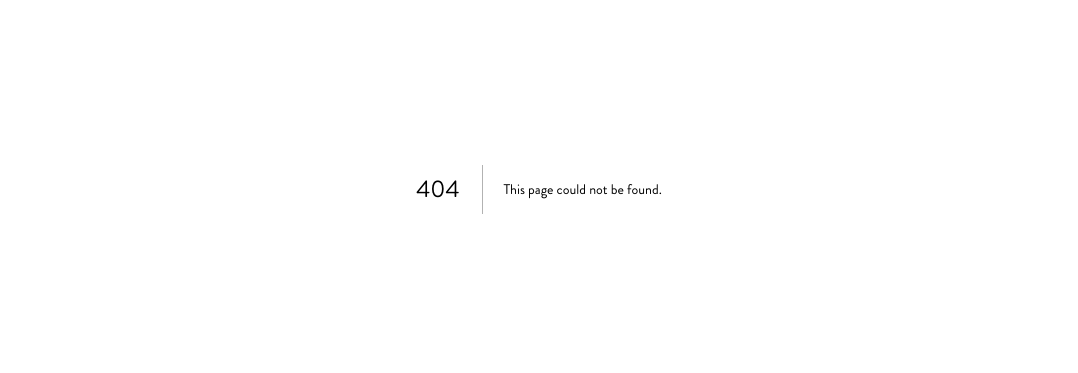
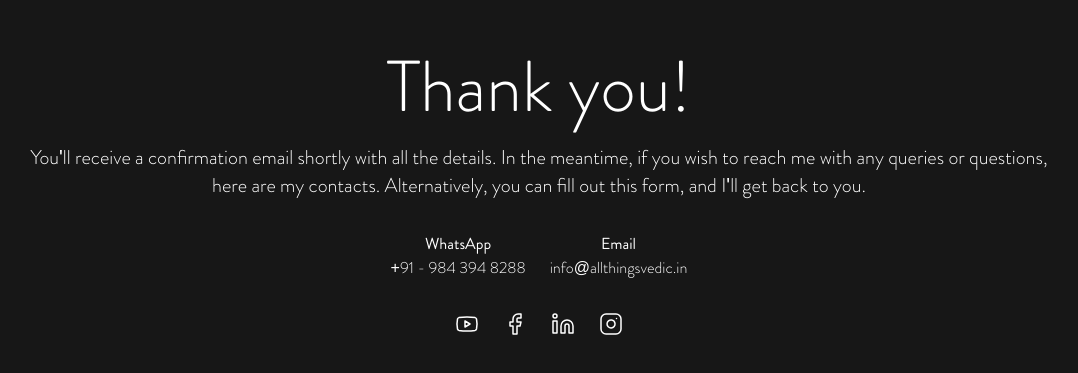
Before and after one commit to AdopsMarketing/All-Things-Vedic, a Next.js app: page /thankyou in a window 1280 px wide. Before the commit this address had no page. Shown: the part 211-584 px from the top of the page, without its empty margins (101-1179 px from the left). Built offline with nearby package versions, Linux system fonts and the light colour scheme.

Commit message:
add UTMs

```diff
--- a/app/globals.css
+++ b/app/globals.css
@@ -49,7 +49,8 @@ h2,
 h3,
 h4,
 h5,
-h6 {
+h6,
+p {
   font-family: "Brandon Grotesque", sans-serif;
   font-weight: 300;
 }
@@ -76,3 +77,8 @@ option:disabled {
   color: #999;
   background-color: #f5f5f5;
 }
+
+a,
+button {
+  cursor: pointer;
+}
--- a/app/page.tsx
+++ b/app/page.tsx
@@ -14,6 +14,8 @@ import Logo from "@/app/Assets/logo.png";
 import { useState } from "react";
 import axios from "axios";
 import Image from "next/image";
+import { useSearchParams, redirect } from 'next/navigation';
+
 
 export default function Home() {
   const Hero = () => {
@@ -23,8 +25,18 @@ export default function Home() {
     const [intention, setIntention] = useState("");
     const [contribute, setContribute] = useState("");
 
-    const ghlApiKey = 'eyJhbGciOiJIUzI1NiIsInR5cCI6IkpXVCJ9.eyJsb2NhdGlvbl9pZCI6InRkNjg2WVNkS0FsVGd6RTFhZEx2IiwidmVyc2lvbiI6MSwiaWF0IjoxNzUyMDY1NzYwNjcwLCJzdWIiOiJHYVh2OWduMmtZZWFrVTJQSjJUUCJ9.wQNI6knz2gBIw62AM1oyzBvWPZQWSicx4HzfROYRQ7A';
-    const locationId = 'td686YSdKAlTgzE1adLv';
+
+    const searchParams = useSearchParams();
+    const utmSource = searchParams.get('utm_source');
+    const utmMedium = searchParams.get('utm_medium');
+    const utmCampaign = searchParams.get('utm_campaign');
+    const utmContent = searchParams.get('utm_content');
+    const utmTerm = searchParams.get('utm_term');
+    const formName = "Intermediate Vedic Astrology"
+
+
+    const ghlApiKey = process.env.NEXT_PUBLIC_GHL_API_KEY;
+    const locationId = process.env.NEXT_PUBLIC_LOCATION_ID;
 
     const handleSubmit = async (e: React.FormEvent<HTMLFormElement>) => {
       e.preventDefault();
@@ -33,9 +45,16 @@ export default function Home() {
         firstName,
         phone,
         email,
+        locationId,
         customField: [
           { id: "fiOzpg6xUl7yyzg4lElv", value: contribute },
           { id: "iKM5QdSljhjiK9KoZZjW", value: intention },
+          { id: "UyiGeJrMqGO0PYYGnNYv", value: formName },
+          { id: "CJhE66CUrGN8gJnvQBXz", value: utmCampaign },
+          { id: "5Bh4fW9zm6lS9We56bnz", value: utmSource },
+          { id: "qMytAIk17N8kjcQzzXUs", value: utmTerm },
+          { id: "OyBLd3HqI5M7nl87cnNN", value: utmMedium },
+          { id: "w7DjJU9HZ5ambtmcGAKi", value: utmContent },
         ]
       };
 
@@ -50,6 +69,12 @@ export default function Home() {
             }
           }
         );
+
+        console.log('Form submitted successfully:', response);
+
+        if (response.status === 200) {
+          window.location.href = "/thankyou";
+        }
         setFirstName("");
         setPhone("");
         setEmail("");
@@ -134,8 +159,10 @@ export default function Home() {
                     value={phone}
                     onChange={(e) => setPhone(e.target.value)}
                     required
+                    maxLength={13}
                   />
                 </label>
+
 
                 <label htmlFor="email" className="flex flex-col gap-1">
                   Email
@@ -183,7 +210,7 @@ export default function Home() {
                 </label>
                 <button
                   type="submit"
-                  className="mt-6 bg-white/70  text-cosmic-deep hover:bg-cosmic-sunset text-lg px-6 py-3 rounded-lg shadow-lg transition-colors duration-300 focus:outline-none focus:ring-2 focus:ring-cosmic-gold/50 focus:ring-offset-2"
+                  className="mt-5 bg-white/70  text-cosmic-deep hover:bg-cosmic-sunset text-lg px-6 py-3 rounded-lg shadow-lg transition-colors duration-300 focus:outline-none focus:ring-2 focus:ring-cosmic-gold/50 focus:ring-offset-2"
                 >Submit</button>
               </form>
             </Card>
@@ -208,7 +235,7 @@ export default function Home() {
 
           <div className="prose prose-lg max-w-none text-center">
             <p className="text-xl text-foreground mb-8 leading-relaxed">
-              Vedic astrology, or <span className="font-semibold text-cosmic-royal">Jyotish Shastra</span>,
+              Vedic astrology, or <span className="font-normal text-cosmic-royal">Jyotish Shastra</span>,
               is one of the oldest and most profound systems of cosmic wisdom. Unlike Western astrology,
               which focuses on personality, Vedic astrology reveals the deeper karmic patterns shaping
               your life — past, present, and future.
@@ -323,7 +350,7 @@ export default function Home() {
           </div>
 
           <div className="text-center">
-            <p className="text-xl font-semibold text-cosmic-royal bg-cosmic-lavender/50 inline-block px-8 py-4 rounded-full">
+            <p className="text-xl font-normal text-cosmic-royal bg-cosmic-lavender/50 inline-block px-8 py-4 rounded-full">
               This is for anyone ready to walk the path, not just learn the theory.
             </p>
           </div>
@@ -356,14 +383,14 @@ export default function Home() {
             <div className="space-y-6">
               <p className="text-lg text-foreground leading-relaxed">
                 I am <span className="font-bold text-cosmic-royal">Vikram Devatha</span>, a Vedic Life Coach with over
-                <span className="font-semibold text-cosmic-deep"> 25 years of experience</span> weaving together astrology,
+                <span className="font-normal text-cosmic-deep"> 25 years of experience</span> weaving together astrology,
                 education, business, data science, and the timeless wisdom of the Vedas.
               </p>
 
               <div className="bg-gray-600 backdrop-blur-sm rounded-2xl p-6 border border-cosmic-lavender/30">
                 <p className="text-muted-foreground leading-relaxed text-white">
-                  With a <span className="font-semibold text-cosmic-deep ">PhD in Vedic Astrology</span> from Shree Maharshi College
-                  of Vedic Astrology and a <span className="font-semibold text-cosmic-deep">gold medal in Data Science</span> from
+                  With a <span className="font-normal text-cosmic-deep ">PhD in Vedic Astrology</span> from Shree Maharshi College
+                  of Vedic Astrology and a <span className="font-normal text-cosmic-deep">gold medal in Data Science</span> from
                   the Indian School of Business, my journey bridges the ancient and the modern.
                 </p>
               </div>
@@ -386,7 +413,7 @@ export default function Home() {
               </p>
 
               <div className="text-center lg:text-left">
-                <p className="text-xl font-semibold text-cosmic-deep italic">
+                <p className="text-xl font-normal text-cosmic-deep italic">
                   I invite you to step into this world of cosmic wisdom — to not just understand your destiny,
                   but to actively shape it.
                 </p>
@@ -433,7 +460,7 @@ export default function Home() {
 
           <div className="text-center">
             <div className="bg-gradient-to-r from-cosmic-lavender to-cosmic-mint p-8 rounded-3xl">
-              <p className="text-xl font-semibold text-cosmic-deep">
+              <p className="text-xl font-normal text-cosmic-deep">
                 You'll walk away not only with knowledge, but with tools to transform your life.
               </p>
             </div>
@@ -549,7 +576,7 @@ export default function Home() {
               >
                 <AccordionTrigger
                   value={`item-${index}`}
-                  className="text-left text-white text-lg font-semibold text-cosmic-deep hover:text-cosmic-royal py-6"
+                  className="text-left text-white text-lg font-normal text-cosmic-deep hover:text-cosmic-royal py-6"
                 >
                   {faq.question}
                 </AccordionTrigger>
--- /dev/null
+++ b/app/thankyou/page.tsx
@@ -0,0 +1,33 @@
+import React from 'react'
+import { Youtube, Facebook, Linkedin, Instagram } from 'lucide-react';
+
+
+const page = () => {
+    return (
+        <div className='container  max-w-5xl h-screen m-auto flex flex-col items-center justify-center text-center'>
+            <h1 className="text-5xl md:text-7xl font-bold bg-gradient-to-r from-cosmic-deep via-cosmic-royal to-cosmic-deep bg-clip-text mb-3 leading-tight">
+                Thank you!</h1>
+            <p className="text-lg md:text-xl">
+                You'll receive a confirmation email shortly with all the details. In the meantime, if you wish to reach me with any queries or questions, here are my contacts. Alternatively, you can fill out this form, and I'll get back to you.
+            </p>
+            <div className="flex flex-col sm:flex-row items-center mt-8 gap-6">
+                <p className='m-0'>
+                    <span className='font-normal'>WhatsApp</span><br />
+                    <a href="tel:+919843948288">+91 - 984 394 8288</a>
+                </p>
+                <p>
+                    <span className='font-normal'>Email</span><br />
+                    <a href="mailto:info@allthingsvedic.in">info@allthingsvedic.in</a>
+                </p>
+            </div>
+            <div className="flex items-center mt-8 gap-6">
+                <a href="https://youtube.com/@allthingsvedic"><Youtube strokeWidth={1.5} /></a>
+                <a href="https://www.facebook.com/allthingsvedic"><Facebook strokeWidth={1.5} /></a>
+                <a href="https://linkedin.com/in/vikramdevatha"><Linkedin strokeWidth={1.5} /></a>
+                <a href="https://www.instagram.com/allthingsvedic.in/"><Instagram strokeWidth={1.5} /></a>
+            </div>
+        </div>
+    )
+}
+
+export default page
```
